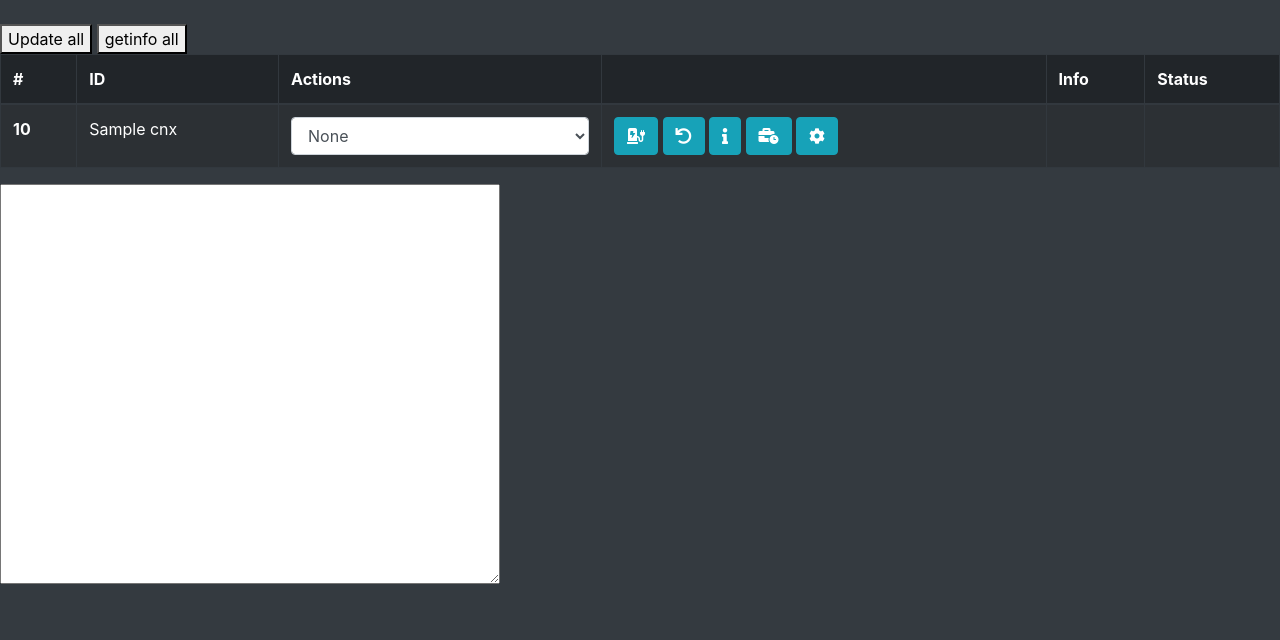
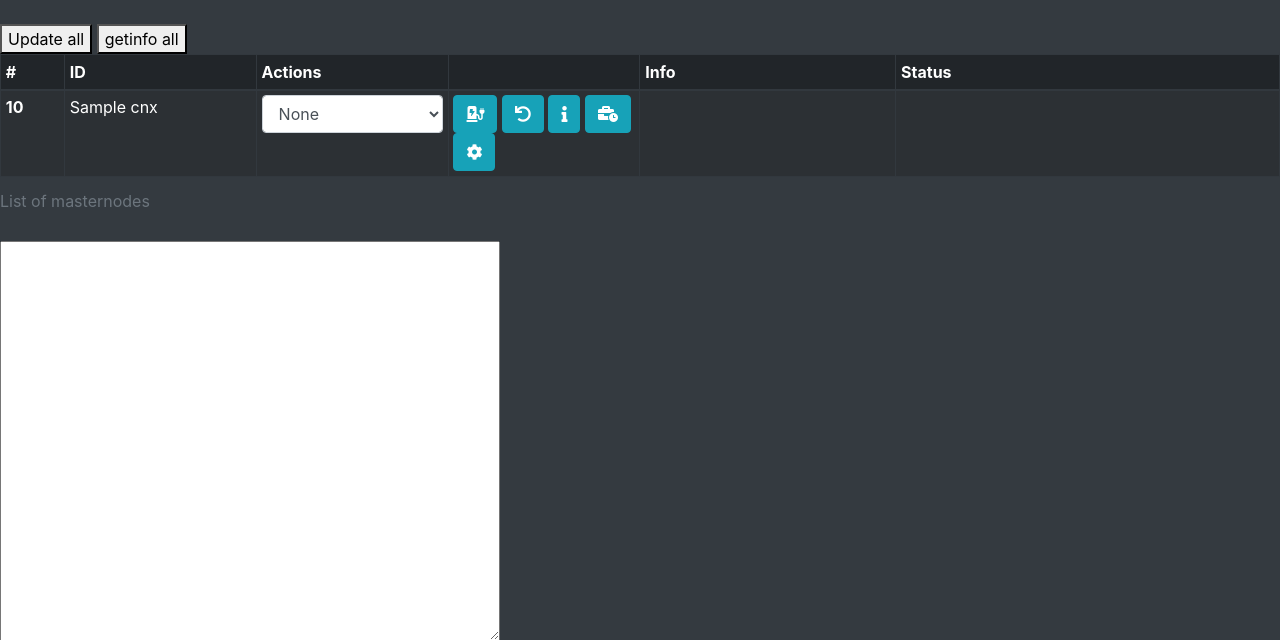
Before and after one commit to willll/masternodes, a Python web app: template templates/mnlist-jquery.html in a window 1280 px wide. Shown: the top 640 px of the page. Run offline with Jinja, Linux system fonts and the light colour scheme; the template is opened without the code that fills it: most values are stand-ins (such as "Sample title", 1, 10 or a date in 2020); some libraries are stand-ins or nearby versions.

Commit message:
Added more boostrap styles

```diff
--- a/templates/mnlist-jquery.html
+++ b/templates/mnlist-jquery.html
@@ -18,6 +18,10 @@
         .modal-content {
             overflow:hidden;
             background-color:#000;
+        }
+        table {
+            table-layout: fixed;
+            word-wrap: break-word;
         }
     </style>
     <link href="/static/css/bootstrap.min.css" rel="stylesheet">
@@ -66,15 +70,16 @@
 
 <button id="updateAll">Update all</button>
 <button id="getinfoAll">getinfo all</button>
-<table class="table table-striped table-bordered table-dark">
+<table class="table table-striped table-bordered table-dark table-sm table-hover">
+    <caption>List of masternodes</caption>
     <thead>
     <tr>
-        <th scope="col">#</th>
-        <th scope="col">ID</th>
-        <th scope="col">Actions</th>
-        <th scope="col"></th>
-        <th scope="col">Info <span id="bh" > </span></th>
-        <th scope="col">Status</th>
+        <th scope="col" style="width:5%">#</th>
+        <th scope="col" style="width:15%">ID</th>
+        <th scope="col" style="width:15%">Actions</th>
+        <th scope="col" style="width:15%"></th>
+        <th scope="col" style="width:20%">Info <span id="bh" > </span></th>
+        <th scope="col" style="width:30%">Status</th>
     </tr>
     </thead>
     <tbody>
```
